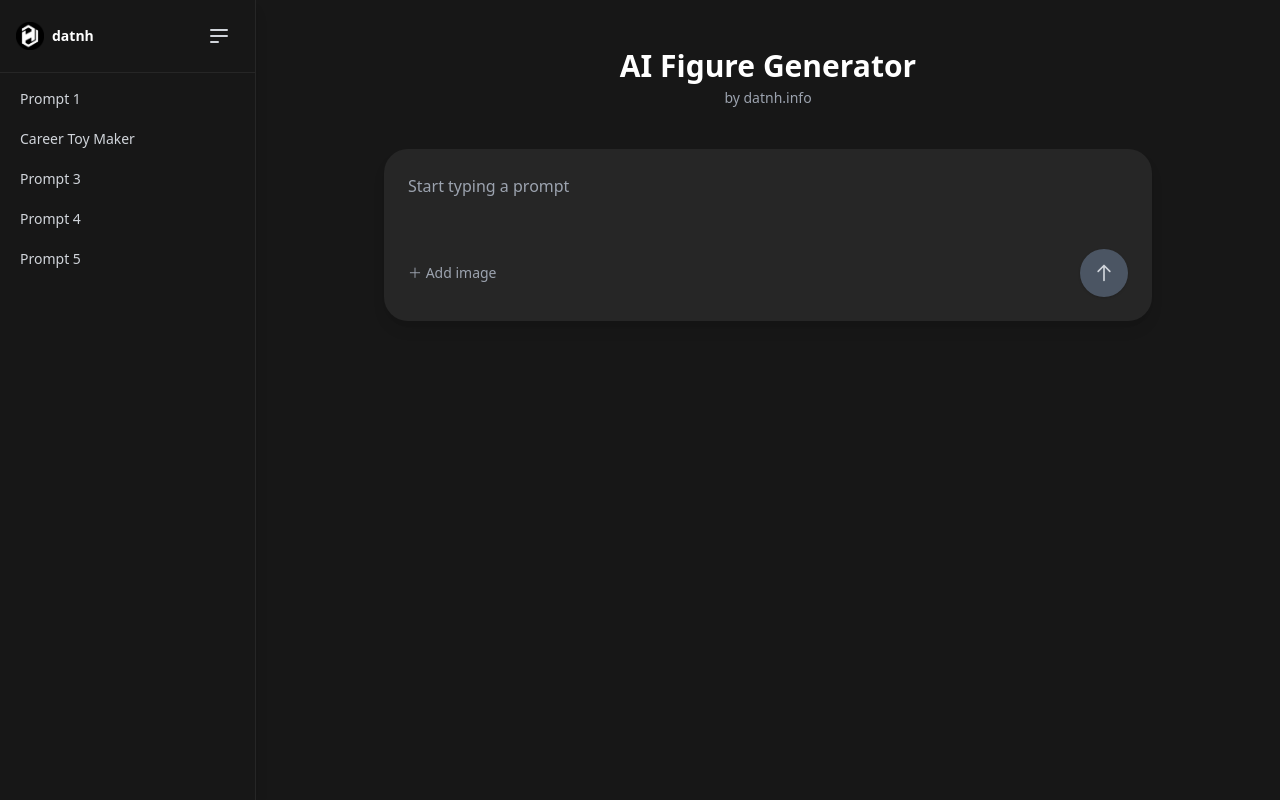
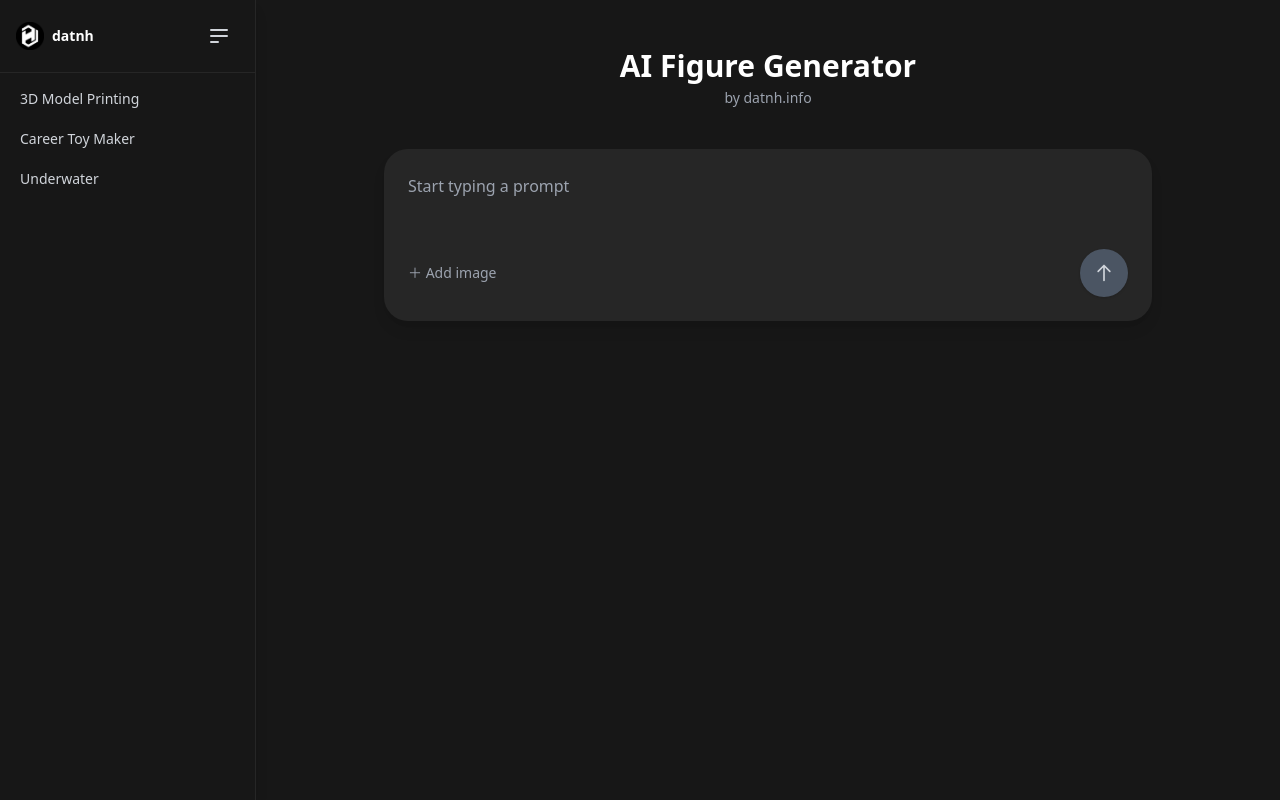
Before and after one commit to byte2069/AI-Figure-Generator, a Next.js app: page / in a window 1280 px wide. Built offline with nearby package versions, Linux system fonts and the light colour scheme.

Commit message:
Update Sidebar.js

```diff
--- a/components/Sidebar.js
+++ b/components/Sidebar.js
@@ -7,11 +7,9 @@ export default function Sidebar({ setPrompt }) {
   const [activeIndex, setActiveIndex] = useState(null);
 
   const prompts = [
-    { title: "Prompt 1", value: "Use the nano-banana model to create a 1/7 scale commercialized figure of the character in the illustration, in a realistic style and environment. Place the figure on a computer desk, using a circular transparent acrylic base with no text. On the computer screen, show the ZBrush modeling process of the figure. Beside the computer screen, place a BANDAI-style toy packaging box printed with the original artwork." },
+    { title: "3D Model Printing", value: "Use the nano-banana model to create a 1/7 scale commercialized figure of the character in the illustration, in a realistic style and environment. Place the figure on a computer desk, using a circular transparent acrylic base with no text. On the computer screen, show the ZBrush modeling process of the figure. Beside the computer screen, place a BANDAI-style toy packaging box printed with the original artwork." },
     { title: "Career Toy Maker", value: "A full-figure action figure of a [GENDER] displayed in its original blister pack packaging. 3D toy style. On the top packaging card, the name '[NAME]' is written prominently, with the role '[CAREER]' written below it. The figure represents [TÊN_NGƯỜI] and is wearing [OUTFIT]. Inside the blister pack, next to the figure, are the following accessories: [ACCESSORIES]. The packaging card has a [BOX_DESIGN]. [OPTIONAL_STYLE]. Photorealistic rendering, studio lighting, clear focus on the packaging and figure. --ar 2:3" },
-    { title: "Prompt 3", value: "Nhân vật anime phong cách Studio Ghibli" },
-    { title: "Prompt 4", value: "Robot chiến binh đứng trên núi tuyết" },
-    { title: "Prompt 5", value: "Chân dung phong cách tranh sơn dầu" },
+    { title: "Underwater", value: "Underwater people, underwater lighting, realistic bubbles and water refraction effects. Hyper-realistic and natural shadows. Ensure people stay true to the original photo, fully integrated into the underwater environment, preserving facial and body details" },
   ];
 
   // Auto mở trên PC, đóng trên mobile
```
